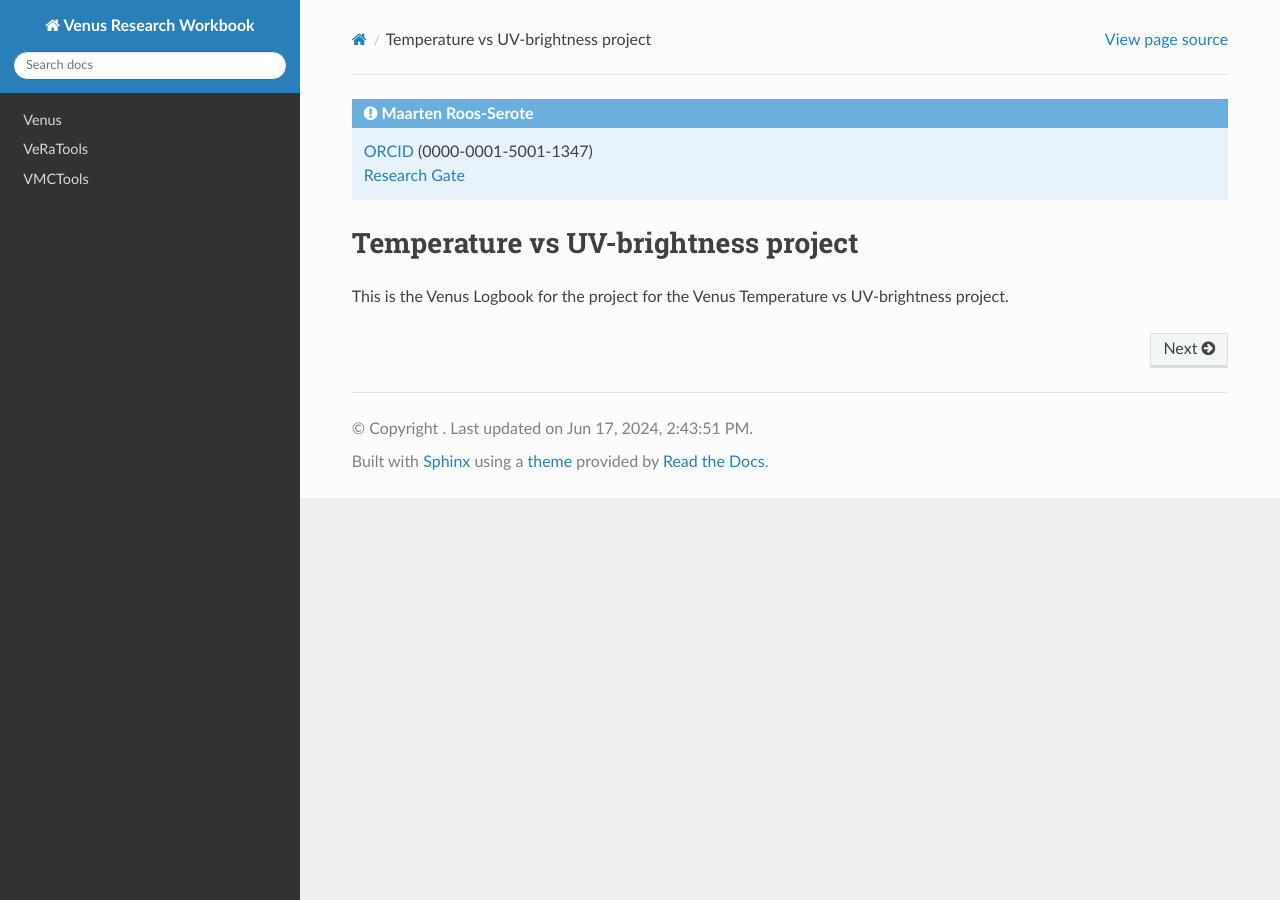
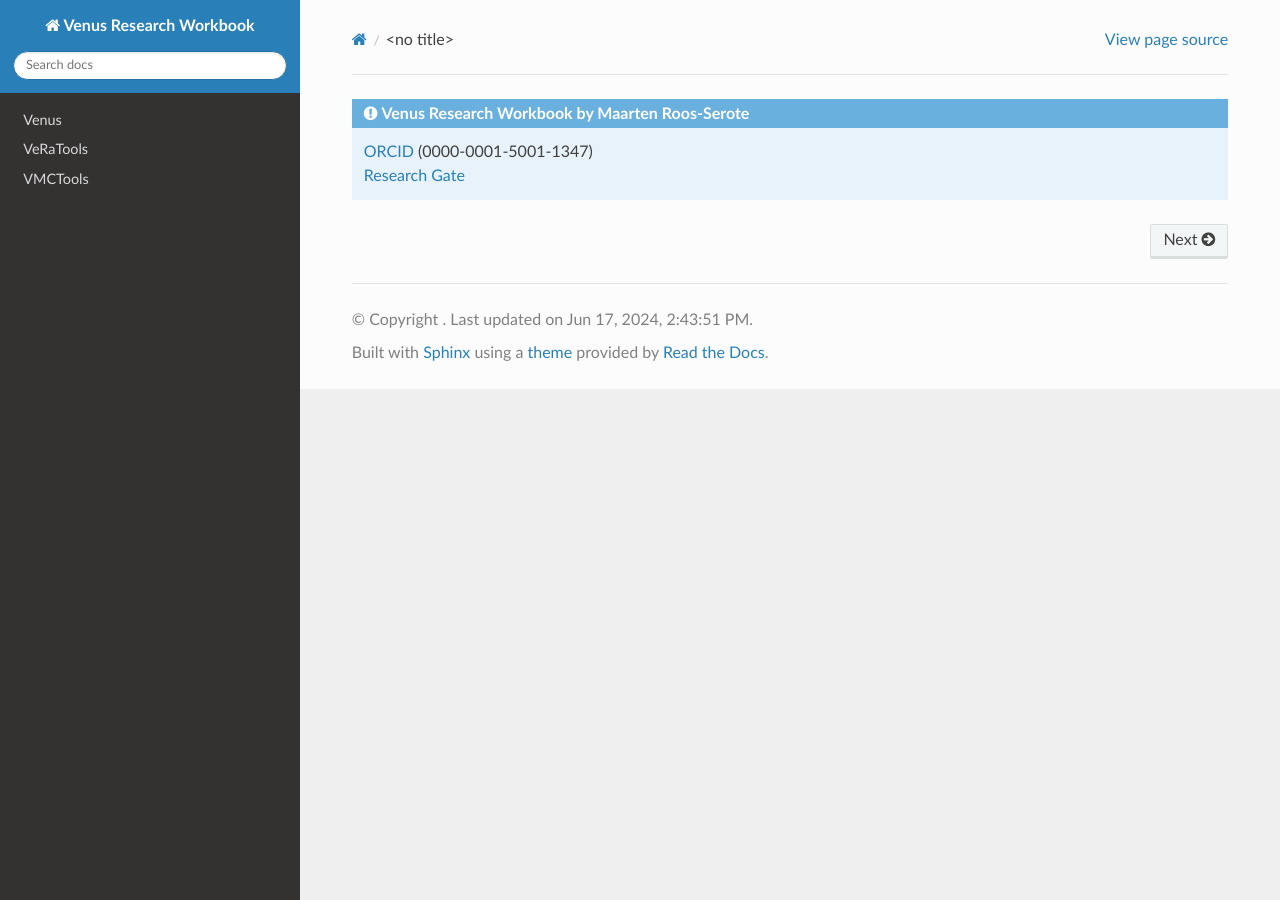
Before and after one commit to PleaseStateTheNatureOfYourInquiry/VenusResearchWorkBook, a Sphinx documentation site: the page built from docs/index.rst, in a window 1280 px wide. Built offline with Sphinx 7.4.7 and the Read the Docs theme 2.0.0, drawn with Linux system fonts in a browser that asks for light colours.

Commit message:
working on the docs

```diff
--- a/docs/index.rst
+++ b/docs/index.rst
@@ -1,20 +1,15 @@
 
 
-.. admonition:: Maarten Roos-Serote
+.. admonition:: Venus Research Workbook by Maarten Roos-Serote
 
     | `ORCID <https://orcid.org/my-orcid?orcid=0000-0001-5001-1347>`_ (0000-0001-5001-1347)
     | `Research Gate <https://www.researchgate.net/profile/Maarten-Roos-Serote>`_
 
 
-Temperature vs UV-brightness project
-====================================
-
-This is the Venus Logbook for the project for the Venus Temperature vs UV-brightness project.
-
 
 .. toctree::
    :hidden:
 
-   venus
+   workbook
    veratools
    vmctools
```
Also changed, not shown: docs/workbook.rst (renamed from docs/venus.rst).
